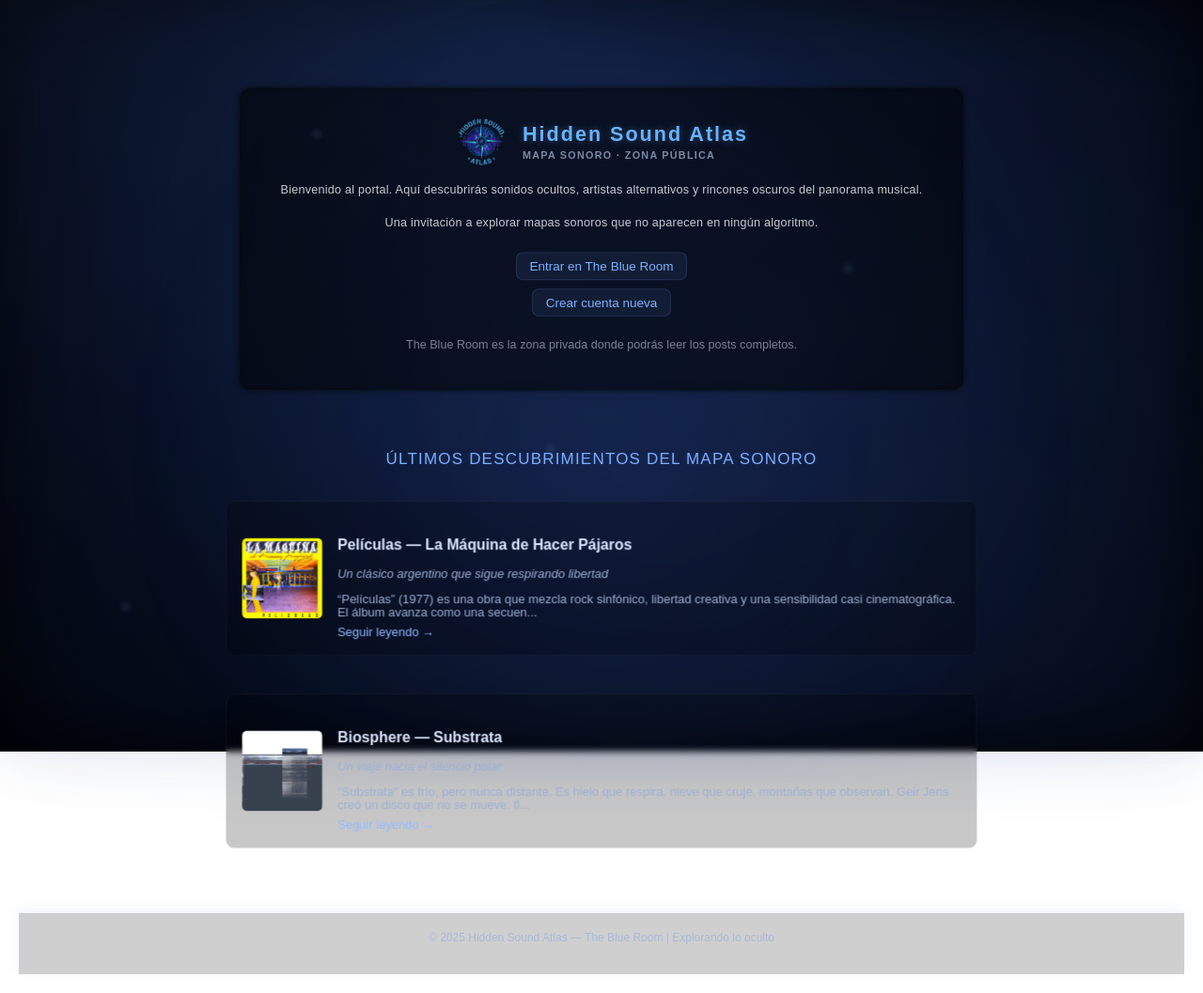
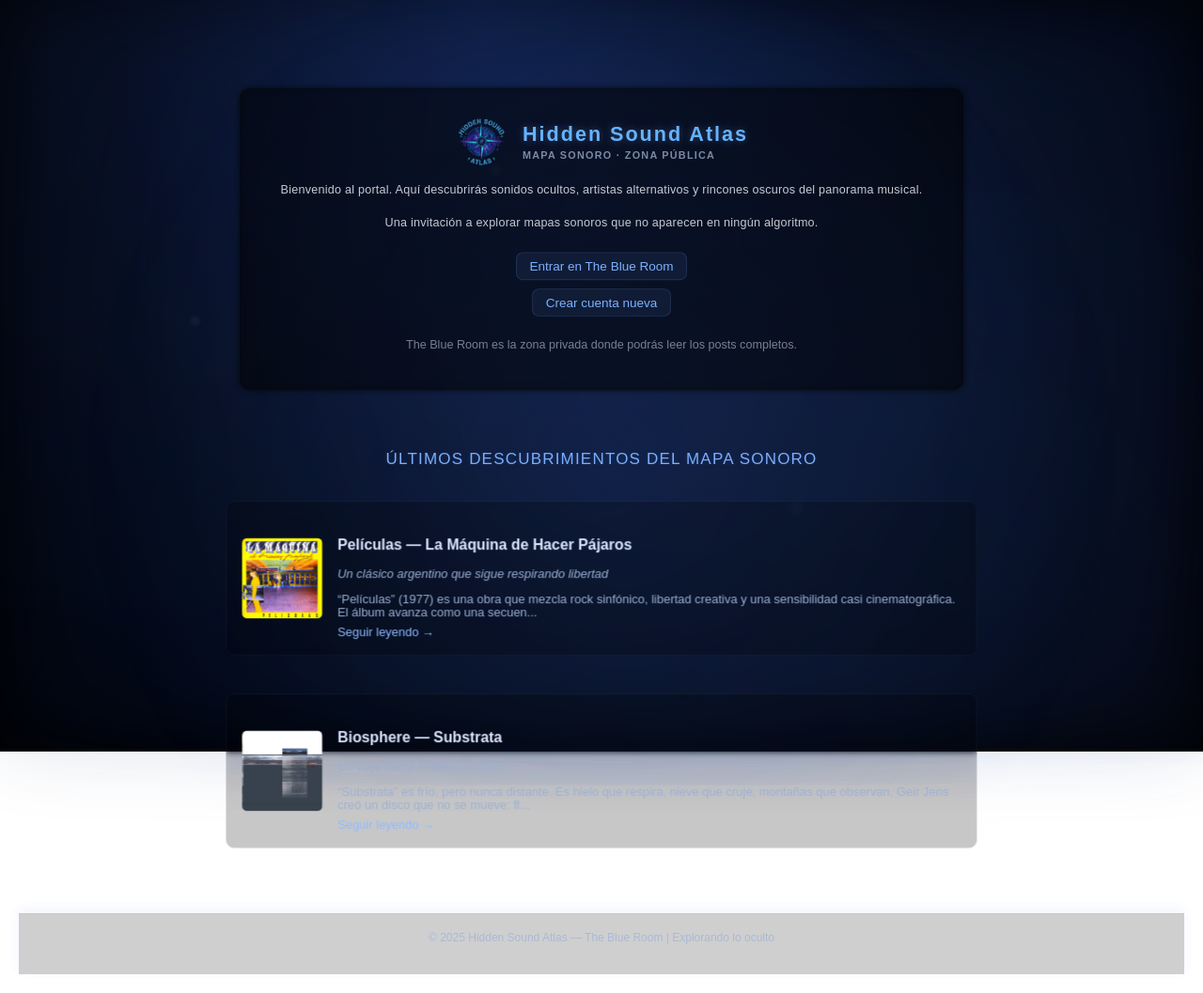
Before and after one commit to DavidLazaro08/Proyecto_BlogPHP, a PHP site: page / in a window 1280 px wide. Shown: the whole page at 94% size. Run offline with PHP 8.4, Linux system fonts and the light colour scheme; data comes from the database, SQL or seed files in the repository.

Commit message:
Mejoras finales

```diff
--- a/Public/css/background-dynamic.css
+++ b/Public/css/background-dynamic.css
@@ -1,21 +1,21 @@
 /* ============================================================
-   BLUE ROOM — BACKGROUND DYNAMIC SYSTEM (FINAL EDITION)
+   BLUE ROOM — BACKGROUND DYNAMIC SYSTEM (PRO EDITION)
    ------------------------------------------------------------
-   • Fondo oscuro y profundo
-   • Fog sutil, sin quemar
-   • Partículas ambientales azuladas
-   • Ondas suaves integradas
-   • Scroll-reactive
-   • Sin imágenes externas
+   • Fondo oscuro profundo con azul eléctrico elegante
+   • Fog sutil (sin quemar)
+   • Partículas en 3 planos: micro, normal y difusas
+   • Ondas atmosféricas
+   • Grain cinematográfico digital
    ============================================================ */
 
-/* ==== Configuración ==== */
+/* ==== ROOT ==== */
 body {
     --scroll: 0;
 }
 
+
 /* ============================================================
-   1) CAPA BASE — DEGRADADO OSCURO ANIMADO (nivel cinematográfico)
+   1) CAPA BASE — Degradado oscuro + azul eléctrico
    ============================================================ */
 
 body::before {
@@ -24,25 +24,27 @@
     inset: 0;
 
     background: radial-gradient(circle at 40% 0%,
-        #0c1523 0%,    /* azul oscuro profundo */
-        #04060a 55%,   /* zona media casi negra */
-        #000000 100%   /* base negra */
+        #0a1630 0%,   /* azul profundo */
+        #03050a 45%,  /* gris-negruzco */
+        #000000 100%  /* negro absoluto */
     );
 
-    background-position-y: calc(50% + var(--scroll) * 0.4%);
-    animation: brGradient 40s ease-in-out infinite alternate;
-    z-index: -3;
+    background-position-y: calc(50% + var(--scroll) * 0.35%);
+    animation: brGradient 38s ease-in-out infinite alternate;
+
+    z-index: -4;
     pointer-events: none;
 }
 
 @keyframes brGradient {
-    0%   { filter: brightness(0.95) hue-rotate(0deg); }
-    50%  { filter: brightness(1.02) hue-rotate(6deg); }
-    100% { filter: brightness(0.94) hue-rotate(-4deg); }
+    0%   { filter: brightness(0.92) hue-rotate(0deg); }
+    50%  { filter: brightness(1.05) hue-rotate(12deg); } /* azul eléctrico */
+    100% { filter: brightness(0.90) hue-rotate(-8deg); }
 }
 
+
 /* ============================================================
-   2) CAPA FOG — NIEBLA SUAVE AZULADA (ahora mucho más sutil)
+   2) CAPA FOG — Niebla azul sutil (perfil ambiental)
    ============================================================ */
 
 body::after {
@@ -51,73 +53,149 @@
     inset: 0;
 
     background:
-        radial-gradient(circle at 15% 20%, rgba(80,120,255,0.14), transparent 60%),
+        radial-gradient(circle at 15% 20%, rgba(80,130,255,0.10), transparent 60%),
         radial-gradient(circle at 80% 75%, rgba(120,160,255,0.12), transparent 60%);
 
-    opacity: 0.25; /* antes 0.55 → ahora equilibrado */
-    animation: brFogMove 55s ease-in-out infinite;
-    z-index: -2;
+    opacity: 0.22; /* más equilibrado */
+
+    animation: fogMove 60s ease-in-out infinite;
+    z-index: -3;
     pointer-events: none;
 }
 
-@keyframes brFogMove {
+@keyframes fogMove {
     0%   { transform: translate3d(0,0,0) scale(1.03); }
-    50%  { transform: translate3d(-10px,-8px,0) scale(1.06); }
-    100% { transform: translate3d(8px,10px,0) scale(1.03); }
+    50%  { transform: translate3d(-14px,-10px,0) scale(1.07); }
+    100% { transform: translate3d(8px,10px,0)  scale(1.03); }
 }
 
+
 /* ============================================================
-   3) PARTÍCULAS — POLVO LUMINOSO AZULADO (integradas)
+   3) GRAIN — Textura cinematográfica
+   ============================================================ */
+
+.grain-layer {
+    position: fixed;
+    inset: 0;
+    pointer-events: none;
+
+    background-image: repeating-linear-gradient(
+        0deg,
+        rgba(255,255,255,0.015) 0px,
+        rgba(255,255,255,0.015) 1px,
+        transparent 1px,
+        transparent 2px
+    );
+
+    opacity: 0.06;  /* suave pero presente */
+    mix-blend-mode: overlay;
+
+    z-index: -2;
+}
+
+
+/* ============================================================
+   4) PARTÍCULAS — 3 PLANO (micro, normal, difusa)
    ============================================================ */
 
 .stars-layer {
     position: fixed;
     inset: 0;
     pointer-events: none;
-    z-index: 1; /* encima del fog y waves */
+    z-index: -1; /* encima de fog/grain, debajo del contenido */
 }
 
-.star {
+
+/* --- Partículas micro (polvo muy fino) --- */
+.star.micro {
     position: absolute;
-    width: 12px;
-    height: 12px;
+    width: 4px;
+    height: 4px;
 
     background: radial-gradient(circle,
-        rgba(150,190,255,0.65) 0%,
-        rgba(150,190,255,0.08) 45%,
+        rgba(120,160,255,0.35),
+        transparent 70%
+    );
+
+    filter: blur(3px);
+    opacity: 0.35;
+    animation: microFloat 26s ease-in-out infinite;
+}
+
+@keyframes microFloat {
+    0%   { transform: translateY(0px) translateX(0px); }
+    50%  { transform: translateY(-20px) translateX(10px); }
+    100% { transform: translateY(0px) translateX(0px); }
+}
+
+
+/* --- Partículas normales --- */
+.star.normal {
+    position: absolute;
+    width: 10px;
+    height: 10px;
+
+    background: radial-gradient(circle,
+        rgba(150,190,255,0.65),
+        rgba(150,190,255,0.08),
         transparent 100%
     );
 
-    border-radius: 50%;
     filter: blur(3px);
     opacity: 0.55;
-    animation: starFloat 22s ease-in-out infinite;
+    animation: normalFloat 22s ease-in-out infinite;
 }
 
-@keyframes starFloat {
-    0%   { transform: translateY(0px)     translateX(0px); }
-    50%  { transform: translateY(-35px)  translateX(16px); }
-    100% { transform: translateY(0px)     translateX(0px); }
+@keyframes normalFloat {
+    0%   { transform: translateY(0px) translateX(0px); }
+    50%  { transform: translateY(-35px) translateX(16px); }
+    100% { transform: translateY(0px) translateX(0px); }
 }
 
+
+/* --- Partículas difusas (halo, profundidad) --- */
+.star.glow {
+    position: absolute;
+    width: 20px;
+    height: 20px;
+
+    background: radial-gradient(circle,
+        rgba(100,140,255,0.25),
+        transparent 90%
+    );
+
+    filter: blur(12px);
+    opacity: 0.45;
+    animation: glowFloat 30s ease-in-out infinite;
+}
+
+@keyframes glowFloat {
+    0%   { transform: translateY(0px) translateX(0px); }
+    50%  { transform: translateY(-25px) translateX(12px); }
+    100% { transform: translateY(0px) translateX(0px); }
+}
+
+
 /* ============================================================
-   4) ONDAS ATMOSFÉRICAS — MÚSICA VISUAL
+   5) ONDAS ATMOSFÉRICAS — movimiento sutil
    ============================================================ */
 
 .waves-layer {
     position: fixed;
     inset: 0;
+
     background: radial-gradient(circle at 50% 60%,
-        rgba(80,120,255,0.10),  /* más suave */
-        transparent 60%
+        rgba(80,130,255,0.10),
+        transparent 65%
     );
-    animation: wavesAnim 28s ease-in-out infinite;
+
+    animation: wavesAnim 26s ease-in-out infinite;
     z-index: 0;
     pointer-events: none;
 }
 
 @keyframes wavesAnim {
-    0%   { transform: scale(1)       translateY(0px); }
-    50%  { transform: scale(1.14)    translateY(12px); }
-    100% { transform: scale(1)       translateY(0px); }
+    0%   { transform: scale(1)     translateY(0px); }
+    50%  { transform: scale(1.14)  translateY(12px); }
+    100% { transform: scale(1)     translateY(0px); }
 }
--- a/app/views/home/home_public.php
+++ b/app/views/home/home_public.php
@@ -9,14 +9,25 @@
 <body class="auth-body">
         <canvas id="blueRoomCanvas"></canvas>
 
-        <div class="stars-layer">
-    <div class="star" style="top:20%; left: 25%; animation-delay:0s;"></div>
-    <div class="star" style="top:60%; left: 45%; animation-delay:3s;"></div>
-    <div class="star" style="top:35%; left: 70%; animation-delay:6s;"></div>
-    <div class="star" style="top:80%; left: 10%; animation-delay:9s;"></div>
-    </div>
+<div class="stars-layer">
+    <!-- Micro (polvo finísimo) -->
+    <div class="star micro"  style="top:12%; left:18%;"></div>
+    <div class="star micro"  style="top:55%; left:72%;"></div>
+    <div class="star micro"  style="top:78%; left:30%;"></div>
+
+    <!-- Normales -->
+    <div class="star normal" style="top:25%; left:40%;"></div>
+    <div class="star normal" style="top:45%; left:15%;"></div>
+    <div class="star normal" style="top:70%; left:65%;"></div>
+
+    <!-- Glow (difusas) -->
+    <div class="star glow"   style="top:32%; left:62%;"></div>
+    <div class="star glow"   style="top:82%; left:22%;"></div>
+</div>
 
 <div class="waves-layer"></div>
+<div class="grain-layer"></div>
+
 
 
 <div class="home-public-wrapper">
```
Also changed, not shown: app/views/layout/layout_private.php (+17 -6 lines).
